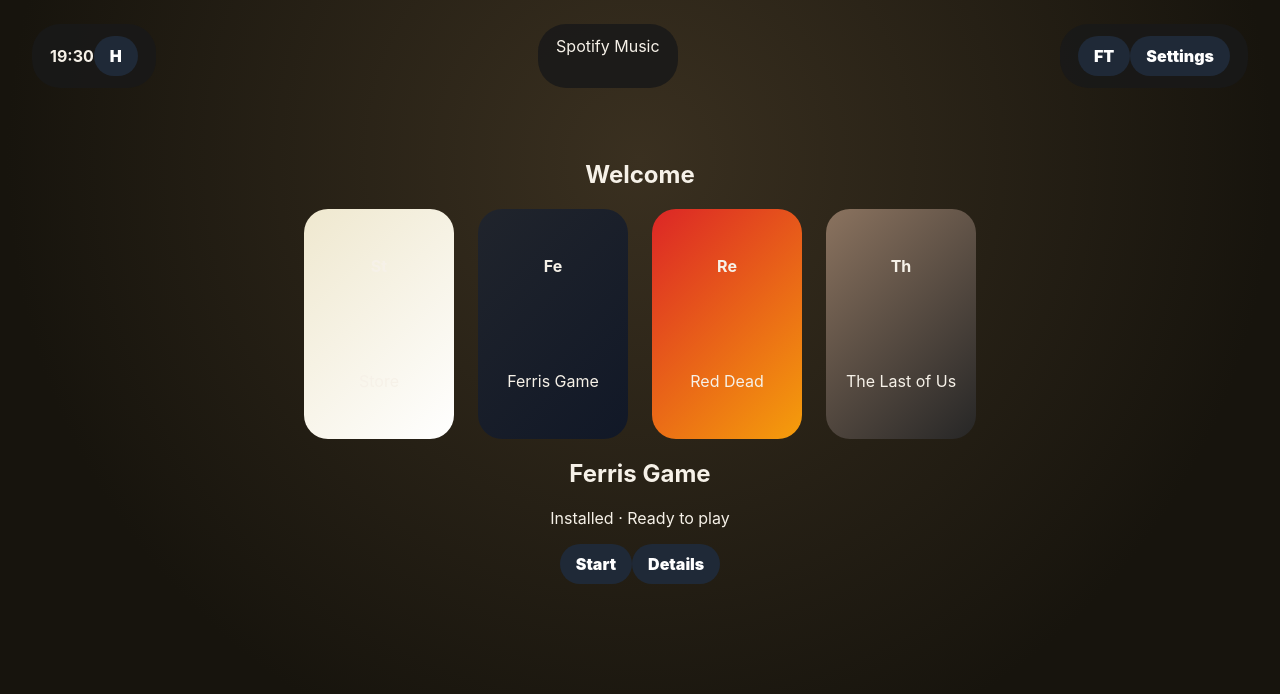
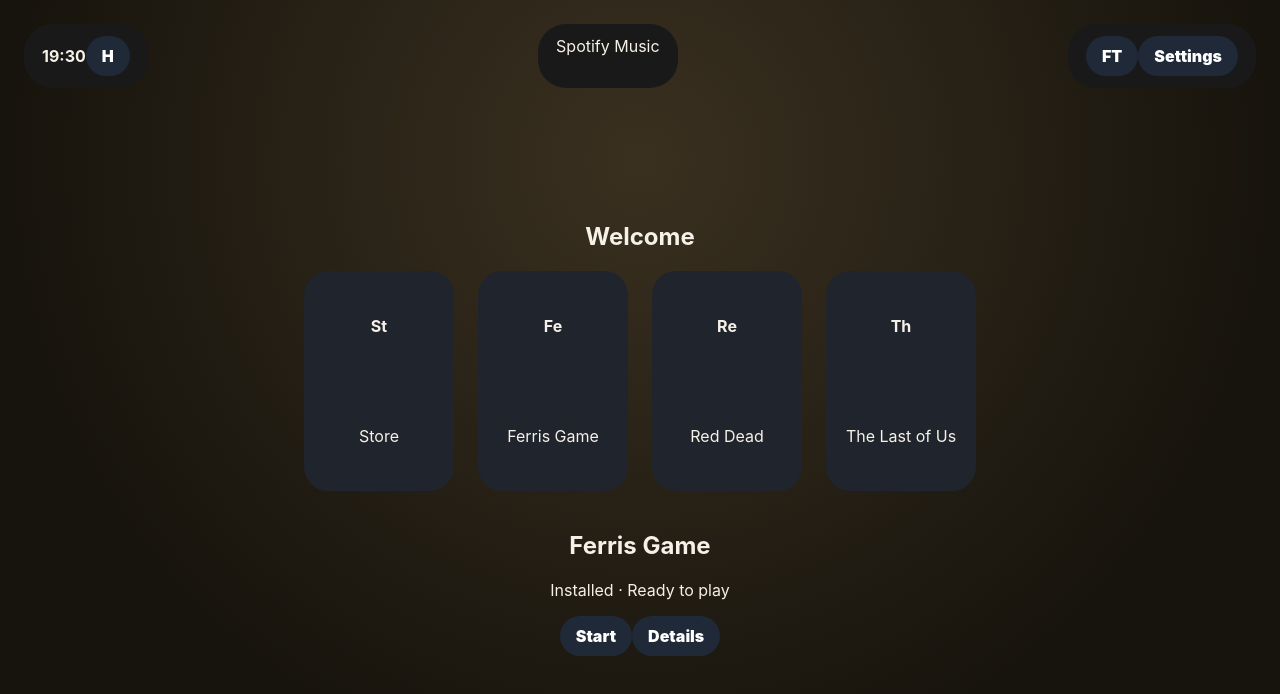
Before and after one commit to ferristhiel/PlayStation-New-HomeScreen, a React (Vite) app: page / in a window 1280 px wide. Shown: the top 694 px of the page. Built offline with nearby package versions, Linux system fonts and the light colour scheme.

Commit message:
Make console CSS valid minimal

```diff
--- a/src/styles/console.css
+++ b/src/styles/console.css
@@ -1 +1 @@
-.topbar{position:absolute;top:24px;left:32px;right:32px;display:flex;justify-content:space-between}.status,.right,.music{background:#191919dd;border-radius:28px;padding:12px 18px}.home,.settings{text-align:center;padding-top:140px}.shelf{display:flex;gap:24px;justify-content:center}.tile{width:150px;height:230px;border-radius:24px;background:linear-gradient(135deg,var(--a),var(--b));display:grid;place-items:center}.panel{margin
+.topbar{display:flex;justify-content:space-between;padding:24px}.status,.music,.right{background:#191919;padding:12px 18px;border-radius:28px}.home,.settings{text-align:center;padding-top:90px}.shelf{display:flex;gap:24px;justify-content:center}.tile{width:150px;height:220px;border-radius:24px;background:#20242c;display:grid;place-items:center}.panel{margin:40px auto}
```
